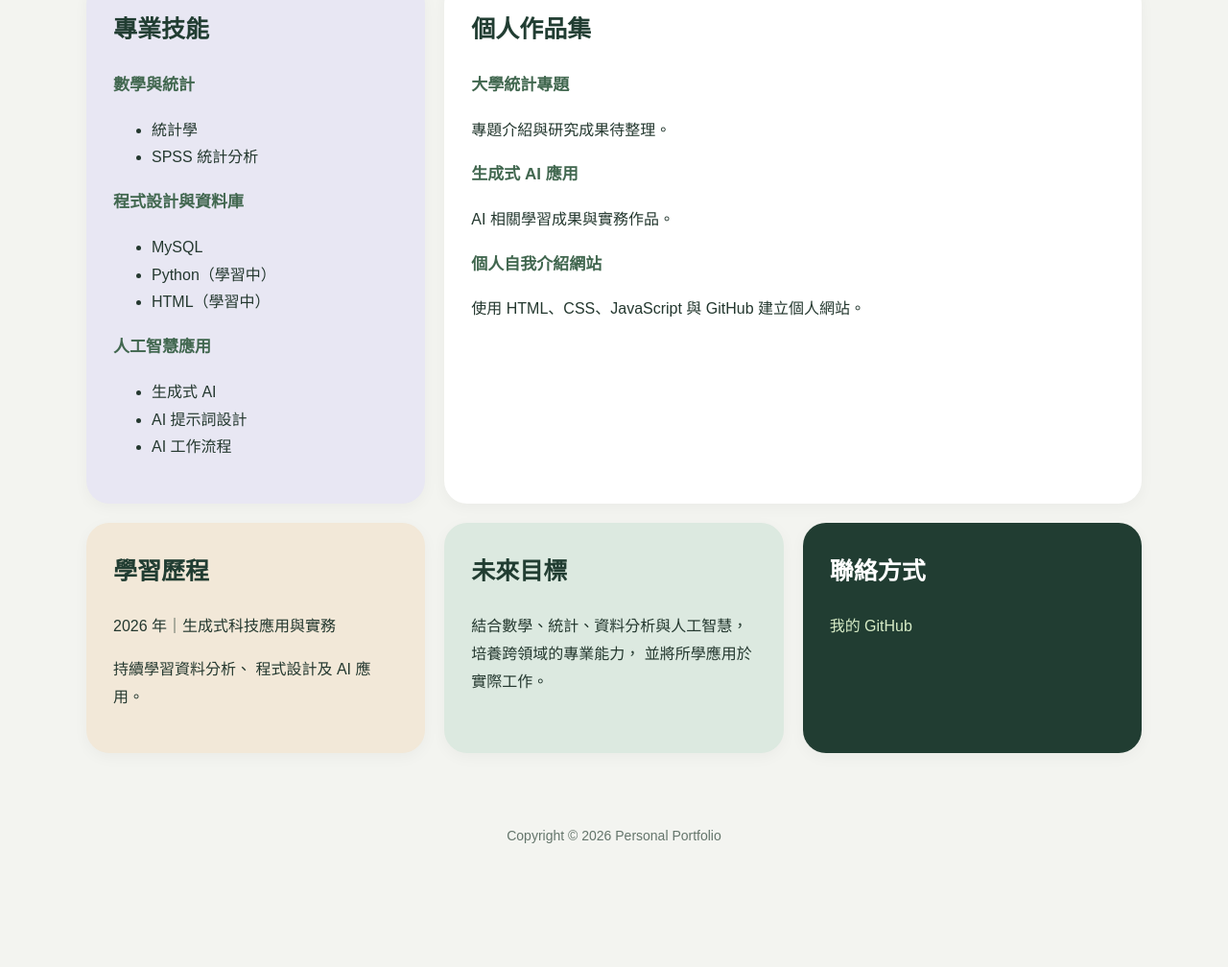
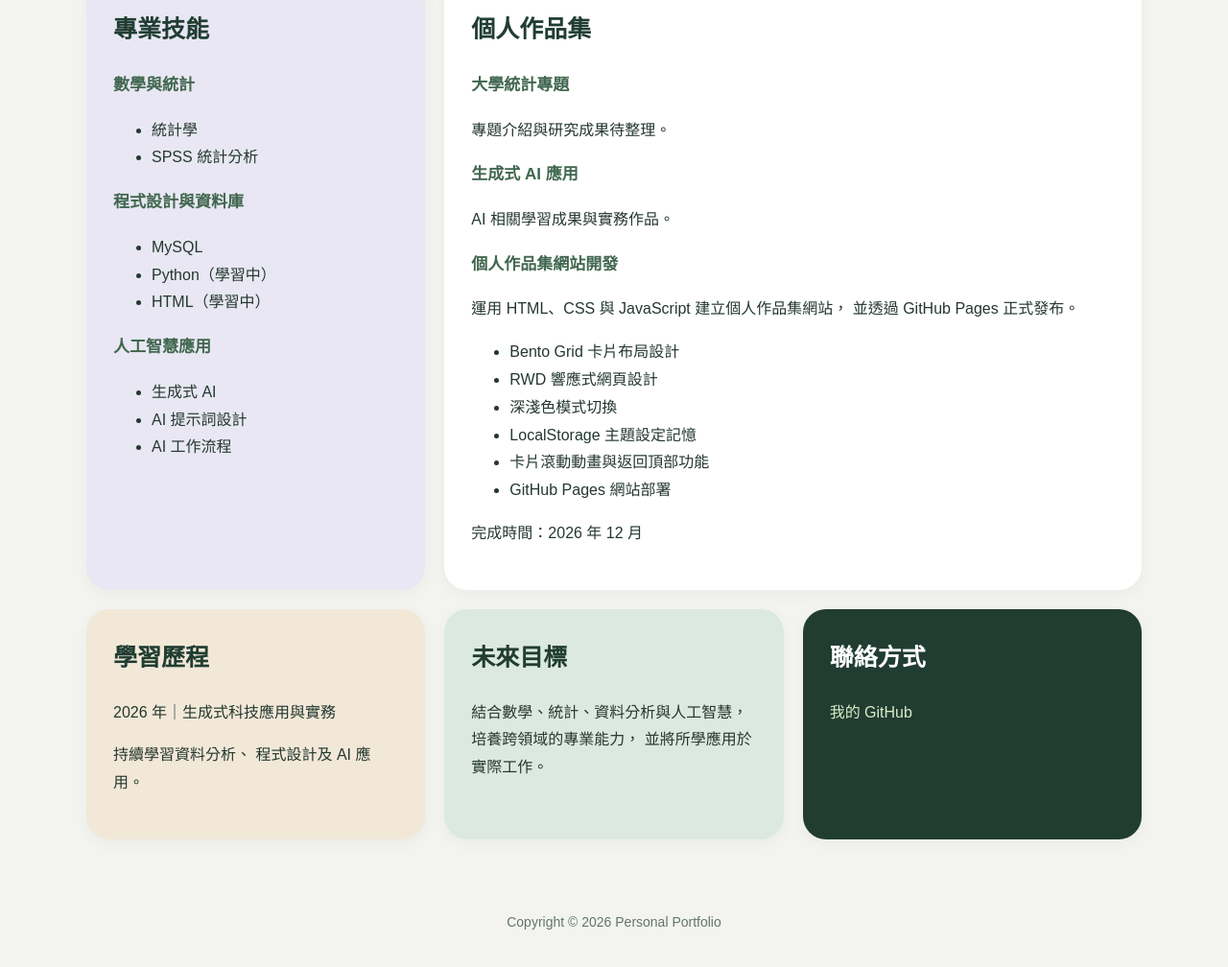
Before and after one commit to samuelshyu/my-portfolio, a plain HTML site: page index.html in a window 1280 px wide. Shown: the part 685-1693 px from the top of the page at 96% size. Before the commit the page ends 1614 px from the top, so only its background shows below. Drawn offline with Linux system fonts and the light colour scheme.

Commit message:
docs(portfolio): update web development achievements
更新個人作品集網站開發成果，補充 Bento Grid、RWD、深淺色模式、LocalStorage、互動動畫及 GitHub Pages 部署紀錄。

```diff
--- a/index.html
+++ b/index.html
@@ -515,12 +515,25 @@
 
             <p>AI 相關學習成果與實務作品。</p>
 
-            <h3>個人自我介紹網站</h3>
 
-            <p>
-                使用 HTML、CSS、JavaScript
-                與 GitHub 建立個人網站。
-            </p>
+<h3>個人作品集網站開發</h3>
+
+<p>
+    運用 HTML、CSS 與 JavaScript
+    建立個人作品集網站，
+    並透過 GitHub Pages 正式發布。
+</p>
+
+<ul>
+    <li>Bento Grid 卡片布局設計</li>
+    <li>RWD 響應式網頁設計</li>
+    <li>深淺色模式切換</li>
+    <li>LocalStorage 主題設定記憶</li>
+    <li>卡片滾動動畫與返回頂部功能</li>
+    <li>GitHub Pages 網站部署</li>
+</ul>
+
+<p>完成時間：2026 年 12 月</p>
 
         </section>
 
```
